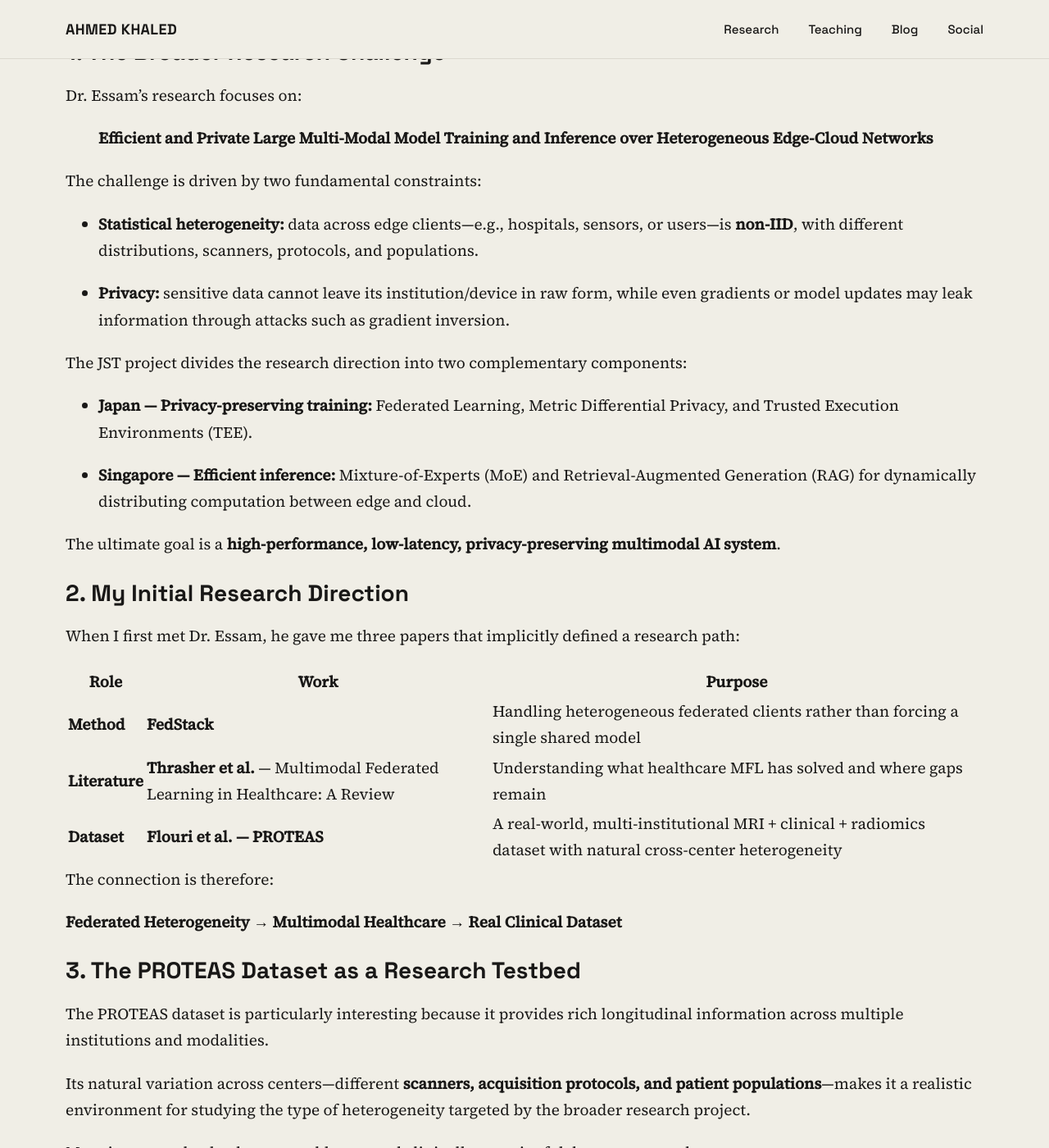
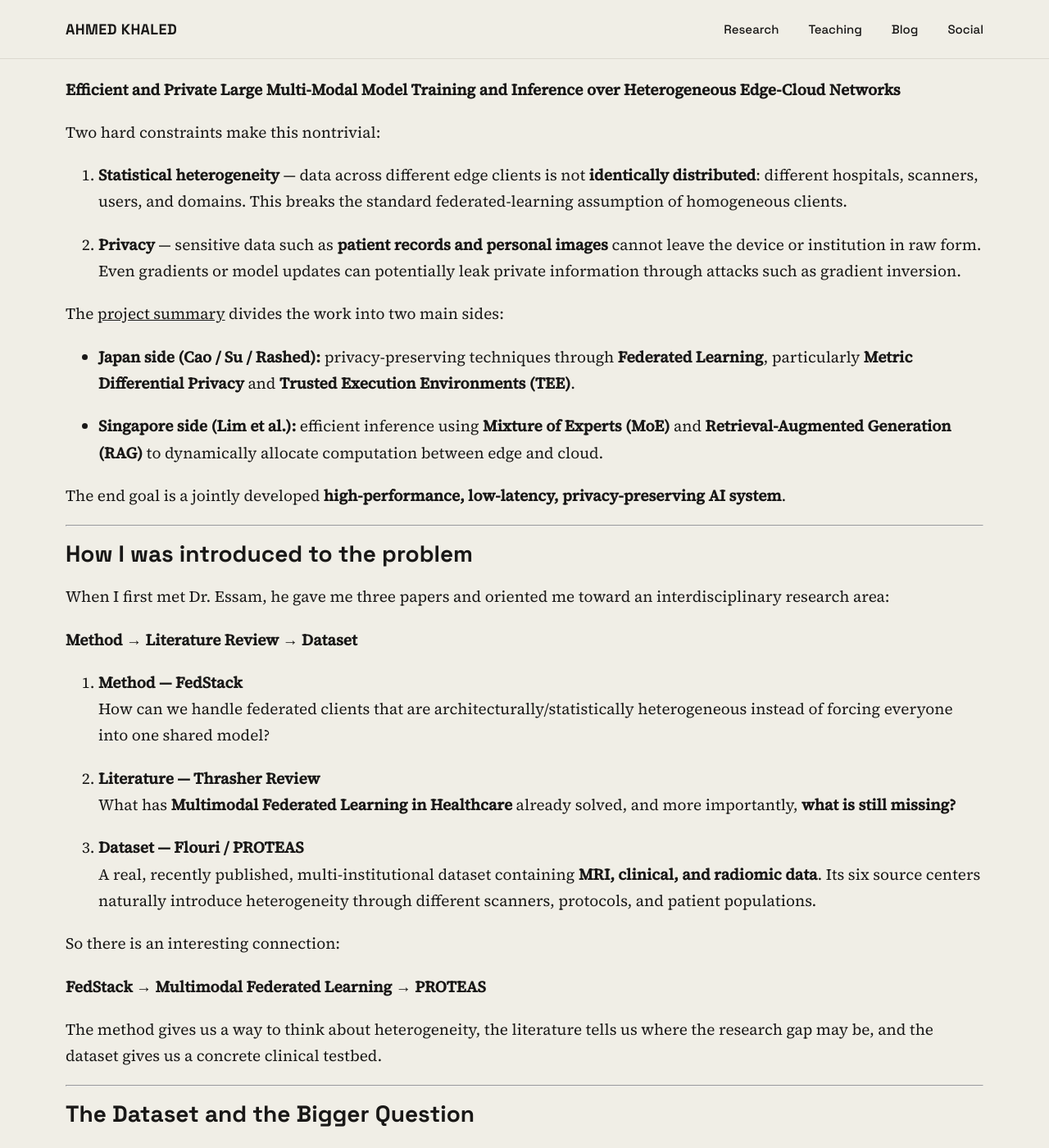
Before and after one commit to sweta-ahmedkhaled/sweta-ahmedkhaled.github.io, a Jekyll site: the page built from _research/Master THESIS.md, in a window 1280 px wide and 1400 px high, scrolled down 362 px. Shown: the whole window at 82% size. Built offline with Jekyll 4.4.1, drawn with Linux system fonts in a browser that asks for light colours; some of the changed text lies outside the part shown.

Commit message:
auto-publish: 2026-08-21 16:49

```diff
--- a/_research/Master THESIS.md
+++ b/_research/Master THESIS.md
@@ -4,79 +4,72 @@
 order: 1
 tagline: Brain Tumor Prognosis
 ---
-I have joined **Rashed Lab**, under the supervision of **Dr. Essam Rashed** and **Dr. Ghada Khoriba**.
+I have joined **Rashed Lab**, under the supervision of **[Dr. Essam Rashed](https://scholar.google.com/citations?hl=en&user=ihTTcfkAAAAJ)** and **[Dr. Ghada Khoriba](https://scholar.google.com/citations?user=jwTBsIIAAAAJ&hl=en)**.
 
-## 1. The Broader Research Challenge
+Dr. Essam has a challenging research project:
 
-Dr. Essam's research focuses on:
+**Efficient and Private Large Multi-Modal Model Training and Inference over Heterogeneous Edge-Cloud Networks**
 
-> **Efficient and Private Large Multi-Modal Model Training and Inference over Heterogeneous Edge-Cloud Networks**
+Two hard constraints make this nontrivial:
 
-The challenge is driven by two fundamental constraints:
+1. **Statistical heterogeneity** — data across different edge clients is not **identically distributed**: different hospitals, scanners, users, and domains. This breaks the standard federated-learning assumption of homogeneous clients.
 
-- **Statistical heterogeneity:** data across edge clients—e.g., hospitals, sensors, or users—is **non-IID**, with different distributions, scanners, protocols, and populations.
-
-- **Privacy:** sensitive data cannot leave its institution/device in raw form, while even gradients or model updates may leak information through attacks such as gradient inversion.
+2. **Privacy** — sensitive data such as **patient records and personal images** cannot leave the device or institution in raw form. Even gradients or model updates can potentially leak private information through attacks such as gradient inversion.
 
 
-The JST project divides the research direction into two complementary components:
+The [project summary](https://projectdb.jst.go.jp/grant/JST-PROJECT-25126435/) divides the work into two main sides:
 
-- **Japan — Privacy-preserving training:** Federated Learning, Metric Differential Privacy, and Trusted Execution Environments (TEE).
+- **Japan side (Cao / Su / Rashed):** privacy-preserving techniques through **Federated Learning**, particularly **Metric Differential Privacy** and **Trusted Execution Environments (TEE)**.
 
-- **Singapore — Efficient inference:** Mixture-of-Experts (MoE) and Retrieval-Augmented Generation (RAG) for dynamically distributing computation between edge and cloud.
+- **Singapore side (Lim et al.):** efficient inference using **Mixture of Experts (MoE)** and **Retrieval-Augmented Generation (RAG)** to dynamically allocate computation between edge and cloud.
 
 
-The ultimate goal is a **high-performance, low-latency, privacy-preserving multimodal AI system**.
+The end goal is a jointly developed **high-performance, low-latency, privacy-preserving AI system**.
 
-## 2. My Initial Research Direction
+---
 
-When I first met Dr. Essam, he gave me three papers that implicitly defined a research path:
+## How I was introduced to the problem
 
-| Role           | Work                                                                        | Purpose                                                                                                      |
-| -------------- | --------------------------------------------------------------------------- | ------------------------------------------------------------------------------------------------------------ |
-| **Method**     | **FedStack**                                                                | Handling heterogeneous federated clients rather than forcing a single shared model                           |
-| **Literature** | **Thrasher et al.** — Multimodal Federated Learning in Healthcare: A Review | Understanding what healthcare MFL has solved and where gaps remain                                           |
-| **Dataset**    | **Flouri et al. — PROTEAS**                                                 | A real-world, multi-institutional MRI + clinical + radiomics dataset with natural cross-center heterogeneity |
+When I first met Dr. Essam, he gave me three papers and oriented me toward an interdisciplinary research area:
 
-The connection is therefore:
+**Method → Literature Review → Dataset**
 
-**Federated Heterogeneity → Multimodal Healthcare → Real Clinical Dataset**
+1. **Method — FedStack**
+    How can we handle federated clients that are architecturally/statistically heterogeneous instead of forcing everyone into one shared model?
 
-## 3. The PROTEAS Dataset as a Research Testbed
+2. **Literature — Thrasher Review**
+    What has **Multimodal Federated Learning in Healthcare** already solved, and more importantly, **what is still missing?**
 
-The PROTEAS dataset is particularly interesting because it provides rich longitudinal information across multiple institutions and modalities.
-
-Its natural variation across centers—different **scanners, acquisition protocols, and patient populations**—makes it a realistic environment for studying the type of heterogeneity targeted by the broader research project.
-
-More importantly, the dataset enables several clinically meaningful downstream tasks.
-
-One particularly exciting question is:
-
-> **Given a patient's past MRI trajectory and treatment history, can we predict what the patient's next scan will look like?**
-
-This moves the problem from static prediction toward **longitudinal prognosis / trajectory prediction**.
-
-## 4. Current Phase
-
-At this stage, we are **not yet focusing on the heterogeneous-client/federated setting**.
-
-Instead, we are investigating whether the dataset itself contains enough information to support the desired downstream prediction task.
-
-Our current questions are therefore:
-
-1. **What can actually be predicted from the longitudinal MRI data?**
-
-2. **How much predictive information comes from the imaging trajectory itself?**
-
-3. **How much additional information is provided by treatment and clinical variables?**
-
-4. **Are there additional predictive features that can be extracted from the raw imaging/DICOM data?**
-
-5. **Does the dataset contain sufficient longitudinal coverage, sample size, and temporal consistency to support a reliable prognosis task?**
+3. **Dataset — Flouri / PROTEAS**
+    A real, recently published, multi-institutional dataset containing **MRI, clinical, and radiomic data**. Its six source centers naturally introduce heterogeneity through different scanners, protocols, and patient populations.
 
 
-Only after establishing that the **prediction problem is feasible and scientifically meaningful** does it make sense to introduce the next layer:
+So there is an interesting connection:
 
-> **How can this prediction be performed efficiently and privately across heterogeneous institutions?**
+**FedStack → Multimodal Federated Learning → PROTEAS**
 
-That provides a natural progression from the **dataset investigation**, to the **clinical prediction problem**, and eventually to the broader **heterogeneous federated multimodal learning** research direction.
+The method gives us a way to think about heterogeneity, the literature tells us where the research gap may be, and the dataset gives us a concrete clinical testbed.
+
+---
+
+## The Dataset and the Bigger Question
+
+The dataset is rich and enables many interesting downstream capabilities.
+
+One of the most exciting questions is:
+
+> **Given a patient's past trajectory and treatment, can we predict the next MRI scan?**
+
+This shifts the problem from simply analyzing a single MRI to understanding **how the disease evolves over time** and whether that evolution can be predicted from the information we already have.
+
+And now, we are in the phase where we are **investigating and assessing whether this dataset can actually support such a task**.
+
+For now, we have left the **heterogeneous-client / federated setting** for a later stage.
+
+The immediate question is simpler:
+
+> **Does the dataset contain enough information to make this prediction problem feasible and scientifically meaningful?**
+
+If the answer is yes, then we can later bring back the harder question:
+
+> **Can we solve this problem across heterogeneous institutions while preserving privacy and remaining computationally efficient?**
```
